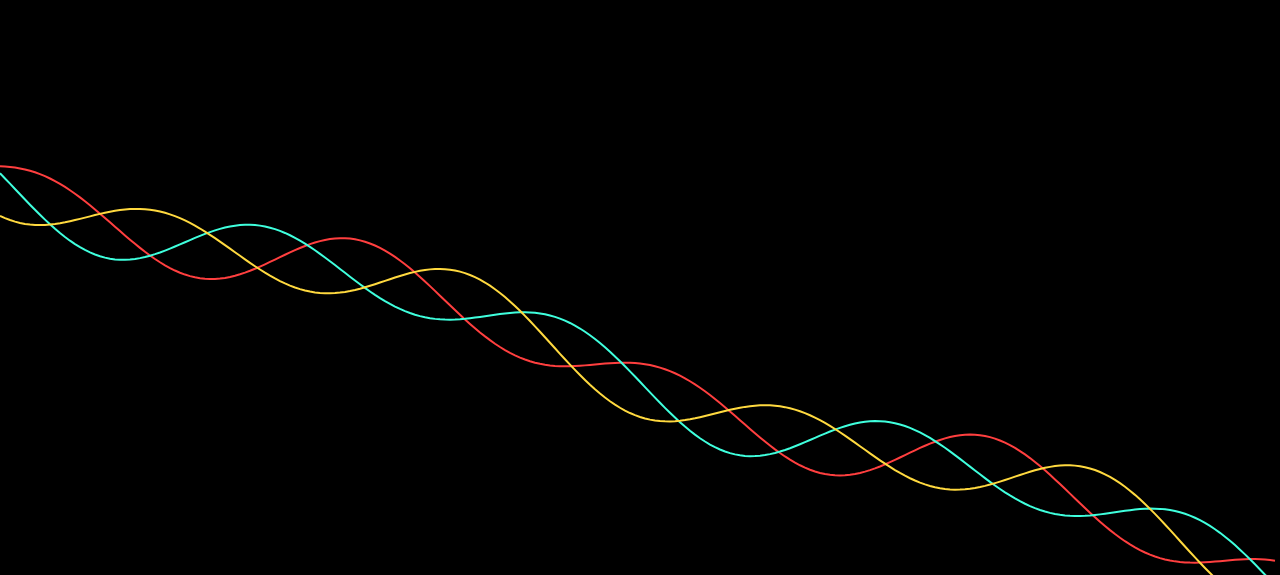
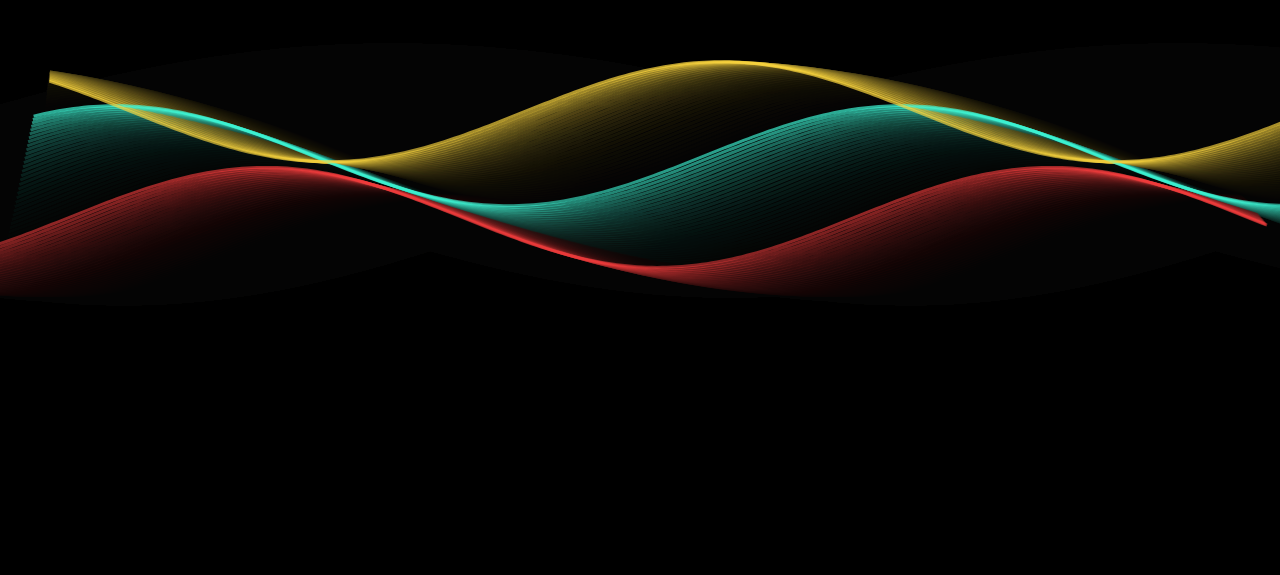
Before and after one commit to DrugFreeInu/waveform, a plain HTML site: page index.html in a window 1280 px wide. Shown: the part 225-800 px from the top of the page. Drawn offline with Linux system fonts and the light colour scheme.

Commit message:
Update index.html

```diff
--- a/index.html
+++ b/index.html
@@ -3,10 +3,10 @@
 <head>
 <meta charset="UTF-8">
 <meta name="viewport" content="width=device-width, initial-scale=1.0">
-<title>Formwave Ocean Crash</title>
+<title>Ocean DNA Waveform</title>
 <style>
-  body { margin:0; background:#000; overflow:hidden; }
-  canvas { display:block; }
+  body { margin: 0; background: #000; overflow: hidden; }
+  canvas { display: block; }
 </style>
 </head>
 <body>
@@ -22,38 +22,60 @@ function resizeCanvas() {
 window.addEventListener('resize', resizeCanvas);
 resizeCanvas();
 
+// Lines config
 const lines = [
-  { color: '#ff3f3f', offset: 0 },
-  { color: '#3fffdd', offset: 2 },
-  { color: '#ffd93f', offset: 4 }
+  { color: '#ff3f3f', phase: 0 },
+  { color: '#3fffdd', phase: Math.PI / 2 },
+  { color: '#ffd93f', phase: Math.PI }
 ];
 
+// Wave settings
+const waveAmplitude = 50;
+const waveLength = 0.008; // horizontal frequency
+const crashAmplitude = 60; // height of wave crest
+const crashSpeed = 0.03; // how fast wave crashes
+const trailAlpha = 0.1; // trail opacity
+
+let time = 0;
+
 function animate() {
-  ctx.clearRect(0,0,canvas.width,canvas.height);
-  const t = performance.now() * 0.001;
+  requestAnimationFrame(animate);
+  time += 1;
+
+  // Fade canvas slightly to create trailing effect
+  ctx.fillStyle = `rgba(0,0,0,${trailAlpha})`;
+  ctx.fillRect(0, 0, canvas.width, canvas.height);
 
   lines.forEach((line, i) => {
     ctx.beginPath();
-    for(let x=0; x<canvas.width; x+=5){
-      // Perspective: top is far, bottom is near
-      const perspective = (x/canvas.width) * canvas.height * 0.5;
-      const baseY = canvas.height/2 + perspective;
+    for (let x = 0; x <= canvas.width; x += 5) {
+      const baseY = canvas.height / 2;
 
-      // Forward crashing wave motion
-      const wave = Math.sin(x*0.02 - t*3 + line.offset) * 30;
-      const crash = Math.sin(t*2 + x*0.01) * 20; // forward crash motion
+      // Wave motion
+      const wave = Math.sin(x * waveLength + time * 0.05 + line.phase) * waveAmplitude;
 
-      const y = baseY + wave - crash;
+      // Crash effect: crest rises and falls
+      const crash = Math.sin(time * crashSpeed + i) * crashAmplitude;
 
-      if(x===0) ctx.moveTo(x, y);
-      else ctx.lineTo(x, y);
+      // DNA twist offset
+      const offsetX = Math.sin(time * 0.02 + i) * 50;
+      const offsetY = Math.cos(time * 0.02 + i) * 20;
+
+      const y = baseY + wave + crash + offsetY;
+      const finalX = x + offsetX;
+
+      if (x === 0) ctx.moveTo(finalX, y);
+      else ctx.lineTo(finalX, y);
     }
-    ctx.strokeStyle = line.color;
-    ctx.lineWidth = 2;
+
+    // Line glow / aura effect
+    const gradient = ctx.createLinearGradient(0, 0, 0, canvas.height);
+    gradient.addColorStop(0, line.color + 'ff');
+    gradient.addColorStop(1, line.color + '33');
+    ctx.strokeStyle = gradient;
+    ctx.lineWidth = 3;
     ctx.stroke();
   });
-
-  requestAnimationFrame(animate);
 }
 
 animate();
```
